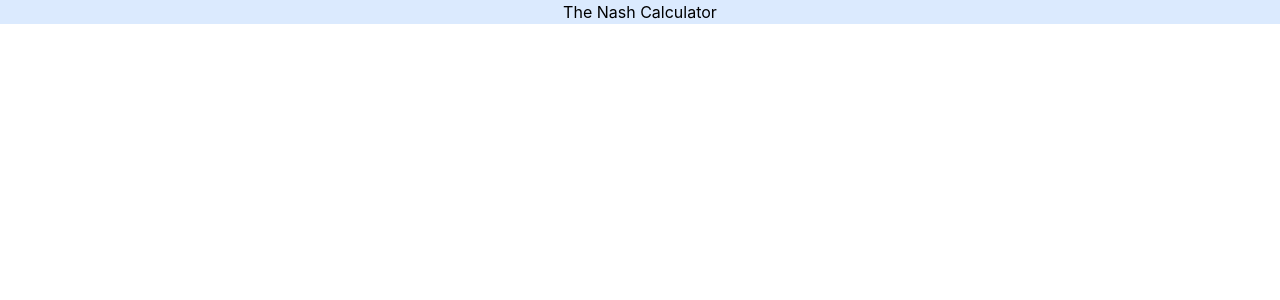
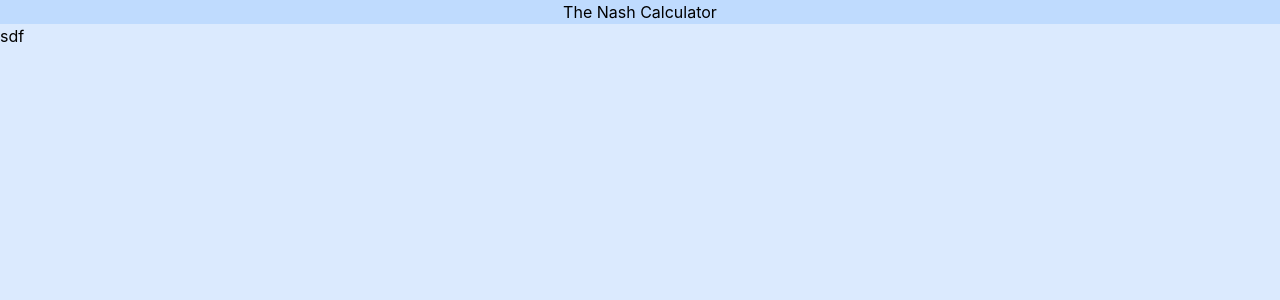
Before and after one commit to EricDotSmith/nashcalculator, a Next.js app: page / in a window 1280 px wide. Shown: the top 300 px of the page. Built offline with nearby package versions, Linux system fonts and the light colour scheme.

Commit message:
add initial linting setup

```diff
--- a/package.json
+++ b/package.json
@@ -18,6 +18,7 @@
     "autoprefixer": "^10.4.0",
     "eslint": "8.4.1",
     "eslint-config-next": "12.0.7",
+    "eslint-config-prettier": "^8.3.0",
     "postcss": "^8.4.5",
     "tailwindcss": "^3.0.2",
     "typescript": "4.5.4"
--- a/pages/index.tsx
+++ b/pages/index.tsx
@@ -1,10 +1,21 @@
 import type { NextPage } from 'next'
 
 const Home: NextPage = () => {
+  const p = "we"
   return (
-    <div className="flex justify-center w-full bg-blue-100">
-      The Nash Calculator
+    <div className="w-screen h-screen bg-blue-100">
+      <div className="flex justify-center w-full bg-blue-200">
+        The Nash Calculator
+      </div>
+
+
+
+      <div  >sdf
+
+
+      </div>
     </div>
+
   )
 }
 
```
Also changed, not shown: .eslintrc.json (added), 1 other file (tests, documents, lock files or other folders).
